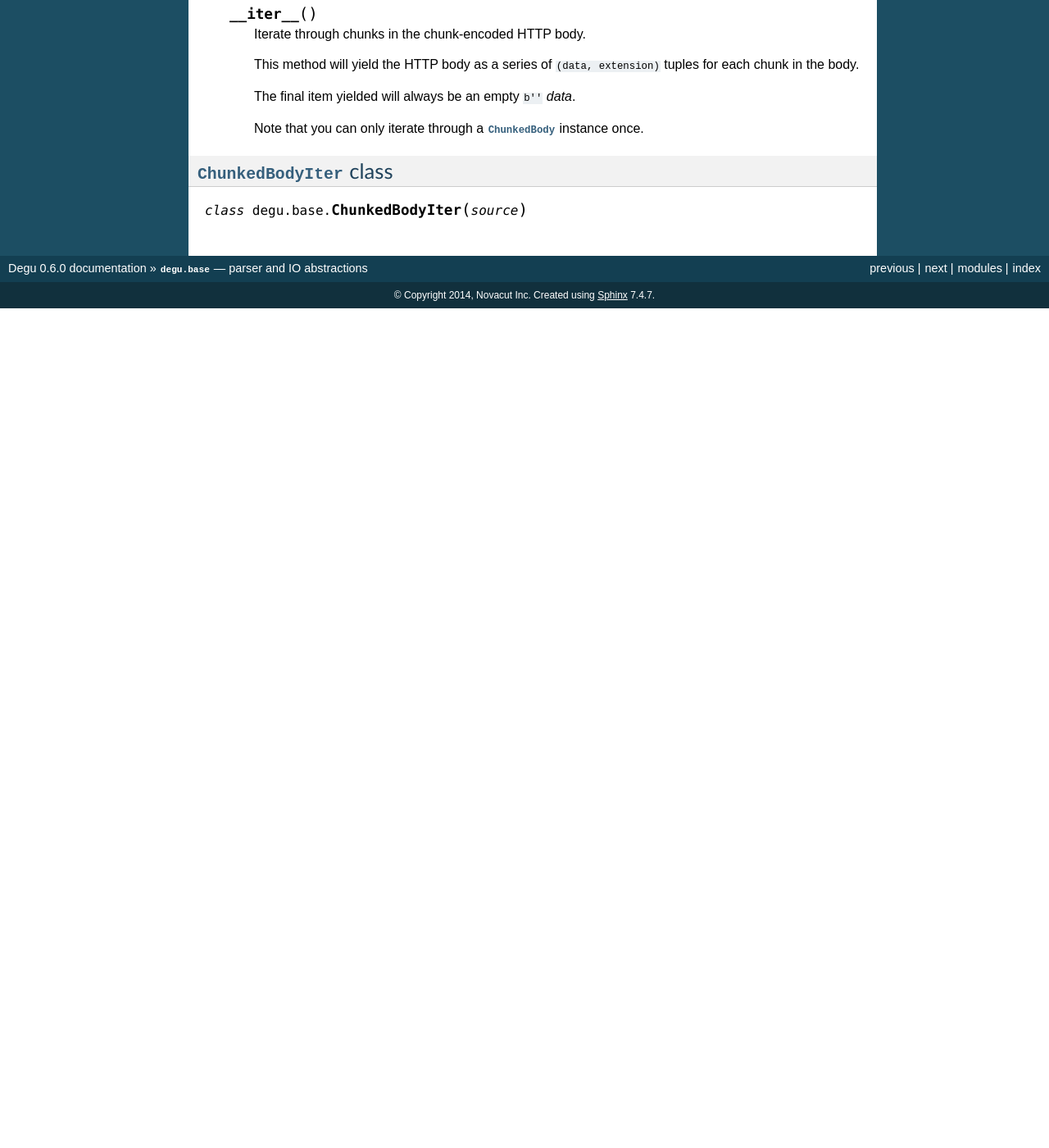
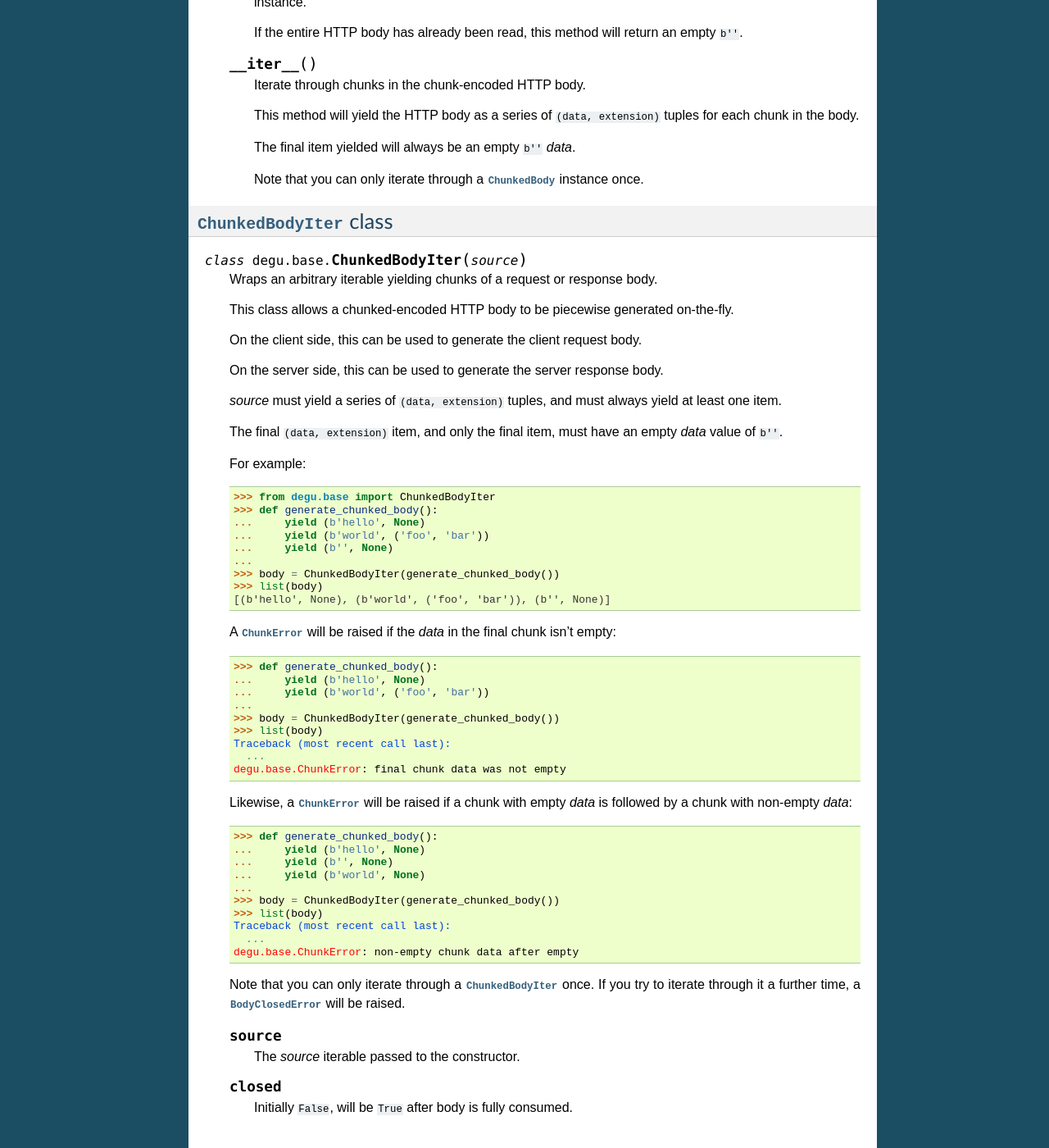
Before and after one commit to json420/degu, a Sphinx documentation site: the page built from doc/degu.base.rst, in a window 1280 px wide and 1400 px high, scrolled down 6807 px. Shown: the whole window at 82% size. Built offline with Sphinx 7.4.7, drawn with Linux system fonts in a browser that asks for light colours; before the commit the page ends 7183 px from its top, so only the background shows below that; some of the changed text lies outside the part shown.

Commit message:
Flesh out docs for ChunkedBodyIter

```diff
--- a/doc/degu.base.rst
+++ b/doc/degu.base.rst
@@ -69,6 +69,12 @@ Exceptions
 
         This will be a :class:`Body`, :class:`BodyIter`, :class:`ChunkedBody`,
         or :class:`ChunkedBodyIter` instance.
+
+
+.. exception:: ChunkError
+
+    Raise by :class:`ChunkedBodyIter` upon bad chunked-encoding semantics.
+
 
 
 Parsing functions
@@ -342,7 +348,7 @@ Parsing functions
 
     .. attribute:: closed
 
-        Initiall ``False``, will be ``True`` after body is fully consumed.
+        Initially ``False``, will be ``True`` after body is fully consumed.
 
 
 
@@ -448,6 +454,73 @@ Parsing functions
 
 .. class:: ChunkedBodyIter(source)
 
+    Wraps an arbitrary iterable yielding chunks of a request or response body.
+
+    This class allows a chunked-encoded HTTP body to be piecewise generated
+    on-the-fly.
+
+    On the client side, this can be used to generate the client request body.
+
+    On the server side, this can be used to generate the server response body.
+
+    *source* must yield a series of ``(data, extension)`` tuples, and must
+    always yield at least one item.
+
+    The final ``(data, extension)`` item, and only the final item, must have
+    an empty *data* value of ``b''``.
+
+    For example:
+
+    >>> from degu.base import ChunkedBodyIter
+    >>> def generate_chunked_body():
+    ...     yield (b'hello', None)
+    ...     yield (b'world', ('foo', 'bar'))
+    ...     yield (b'', None)
+    ...
+    >>> body = ChunkedBodyIter(generate_chunked_body())
+    >>> list(body)
+    [(b'hello', None), (b'world', ('foo', 'bar')), (b'', None)]
+
+    A :exc:`ChunkError` will be raised if the *data* in the final chunk isn't
+    empty:
+
+    >>> def generate_chunked_body():
+    ...     yield (b'hello', None)
+    ...     yield (b'world', ('foo', 'bar'))
+    ...
+    >>> body = ChunkedBodyIter(generate_chunked_body())
+    >>> list(body)  # doctest: -IGNORE_EXCEPTION_DETAIL
+    Traceback (most recent call last):
+      ...
+    degu.base.ChunkError: final chunk data was not empty
+
+    Likewise, a :exc:`ChunkError` will be raised if a chunk with empty *data*
+    is followed by a chunk with non-empty *data*:
+
+    >>> def generate_chunked_body():
+    ...     yield (b'hello', None)
+    ...     yield (b'', None)
+    ...     yield (b'world', None)
+    ...
+    >>> body = ChunkedBodyIter(generate_chunked_body())
+    >>> list(body)  # doctest: -IGNORE_EXCEPTION_DETAIL
+    Traceback (most recent call last):
+      ...
+    degu.base.ChunkError: non-empty chunk data after empty
+
+    Note that you can only iterate through a :class:`ChunkedBodyIter` once.  If
+    you try to iterate through it a further time, a :exc:`BodyClosedError` will
+    be raised.
+
+    .. attribute:: source
+
+        The *source* iterable passed to the constructor.
+
+    .. attribute:: closed
+
+        Initially ``False``, will be ``True`` after body is fully consumed.
+
+
 
 .. _`Chunked Transfer Coding`: http://www.w3.org/Protocols/rfc2616/rfc2616-sec3.html#sec3.6.1
 .. _`BadStatusLine`: https://docs.python.org/3/library/http.client.html#http.client.BadStatusLine
```
Also changed, not shown: other parts of doc/degu.base.rst (+3 -3 lines).
